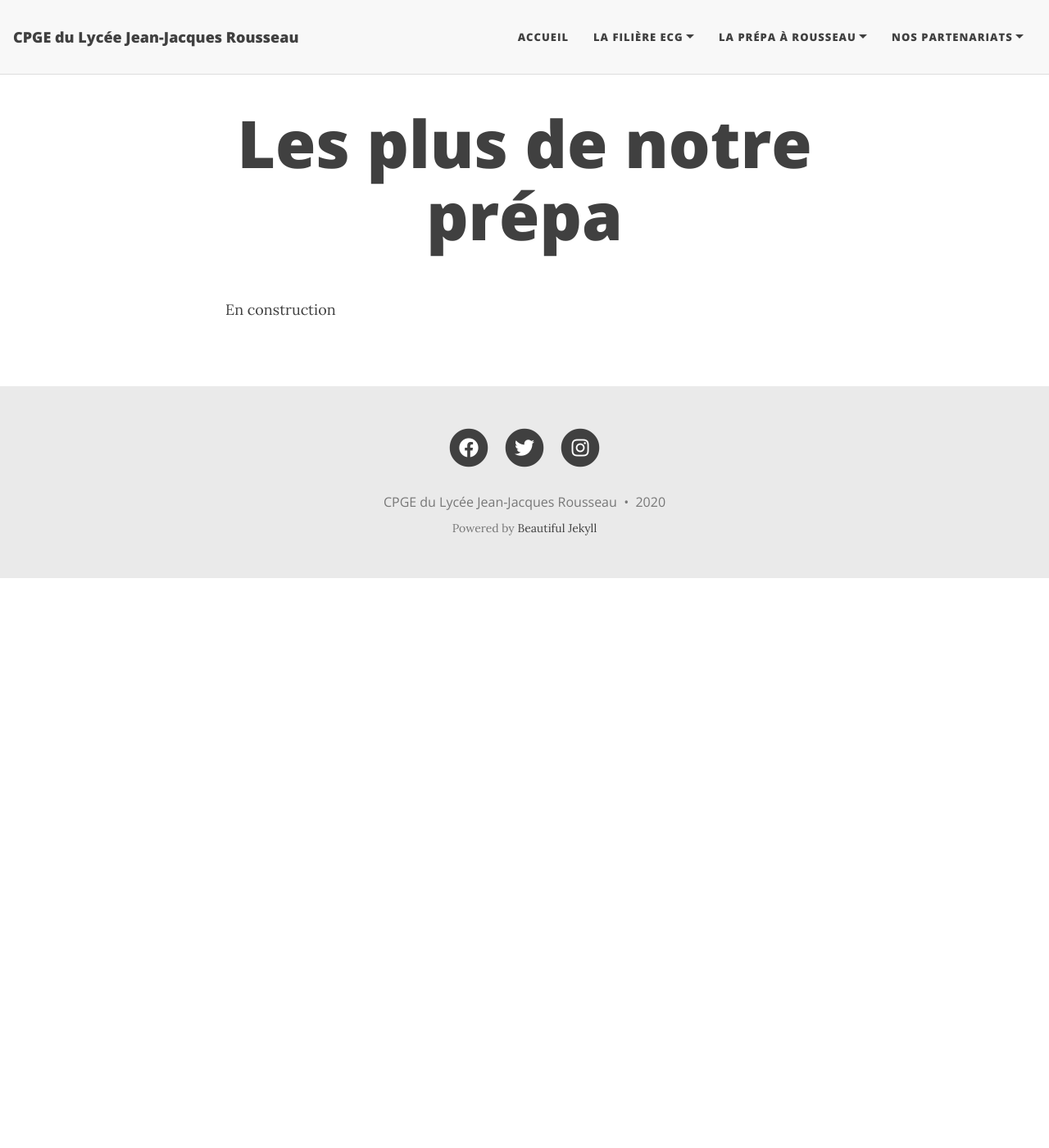
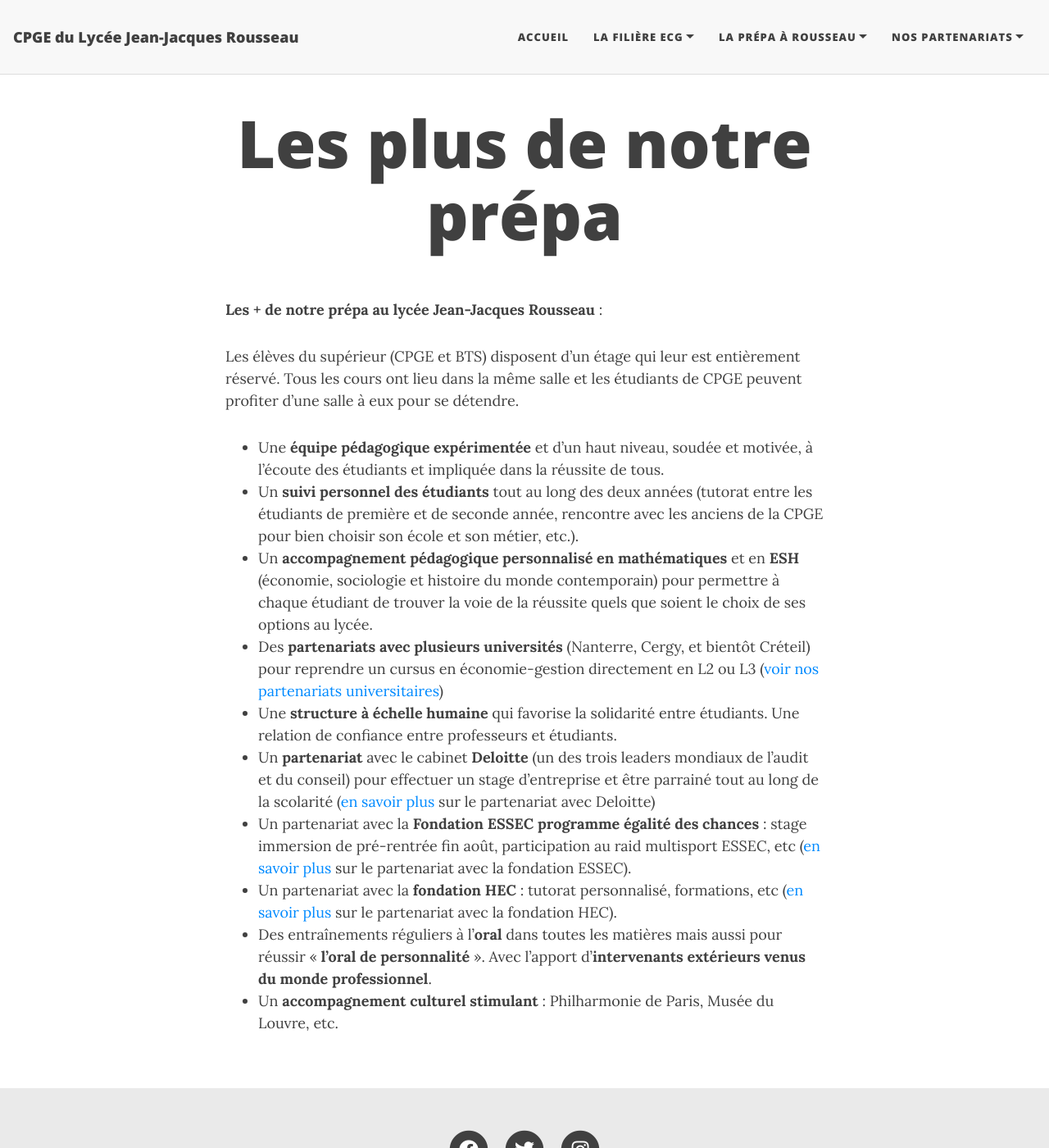
Before and after one commit to cpgesarcelles/cpgesarcelles.github.io, a Jekyll site: the page built from les_plusJJR.md, in a window 1280 px wide and 1400 px high. Shown: the whole window at 82% size. Built offline with Jekyll 4.4.1, drawn with Linux system fonts in a browser that asks for light colours; nearby versions of some CDN libraries.

Commit message:
Update les_plusJJR.md

```diff
--- a/les_plusJJR.md
+++ b/les_plusJJR.md
@@ -3,4 +3,17 @@ layout: page
 title: Les plus de notre prépa
 ---
 
-En construction
+**Les + de notre prépa au lycée Jean-Jacques Rousseau** :
+
+Les élèves du supérieur (CPGE et BTS) disposent d’un étage qui leur est entièrement réservé. Tous les cours ont lieu dans la même salle et les étudiants de CPGE peuvent profiter d’une salle à eux pour se détendre.
+
+- Une **équipe pédagogique expérimentée** et d’un haut niveau, soudée et motivée, à l’écoute des étudiants et impliquée dans la réussite de tous.
+- Un **suivi personnel des étudiants** tout au long des deux années (tutorat entre les étudiants de première et de seconde année, rencontre avec les anciens de la CPGE pour bien choisir son école et son métier, etc.).
+- Un **accompagnement pédagogique personnalisé en mathématiques** et en **ESH** (économie, sociologie et histoire du monde contemporain) pour permettre à chaque étudiant de trouver la voie de la réussite quels que soient le choix de ses options au lycée.
+- Des **partenariats avec plusieurs universités** (Nanterre, Cergy, et bientôt Créteil) pour reprendre un cursus en économie-gestion directement en L2 ou L3 ([voir nos partenariats universitaires](/partenariat_univ))
+- Une **structure à échelle humaine** qui favorise la solidarité entre étudiants. Une relation de confiance entre professeurs et étudiants.
+- Un **partenariat** avec le cabinet **Deloitte** (un des trois leaders mondiaux de l’audit et du conseil) pour effectuer un stage d’entreprise et être parrainé tout au long de la scolarité ([en savoir plus](/deloitte) sur le partenariat avec Deloitte)
+- Un partenariat avec la **Fondation ESSEC programme égalité des chances** : stage immersion de pré-rentrée fin août, participation au raid multisport ESSEC, etc ([en savoir plus](/essec) sur le partenariat avec la fondation ESSEC).
+- Un partenariat avec la **fondation HEC** : tutorat personnalisé, formations, etc ([en savoir plus](/hec) sur le partenariat avec la fondation HEC).
+- Des entraînements réguliers à l’**oral** dans toutes les matières mais aussi pour réussir « **l’oral de personnalité** ». Avec l’apport d’**intervenants extérieurs venus du monde professionnel**.
+- Un **accompagnement culturel stimulant** : Philharmonie de Paris, Musée du Louvre, etc.
```
